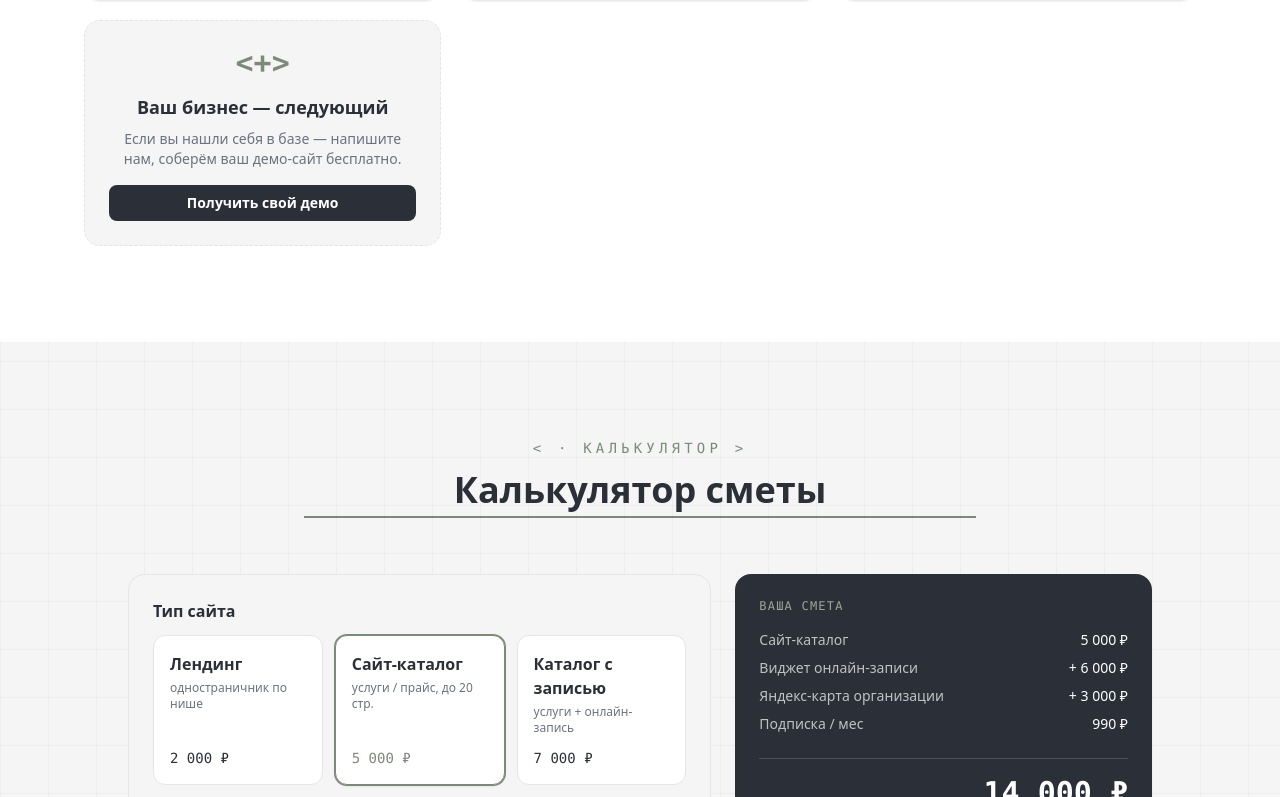
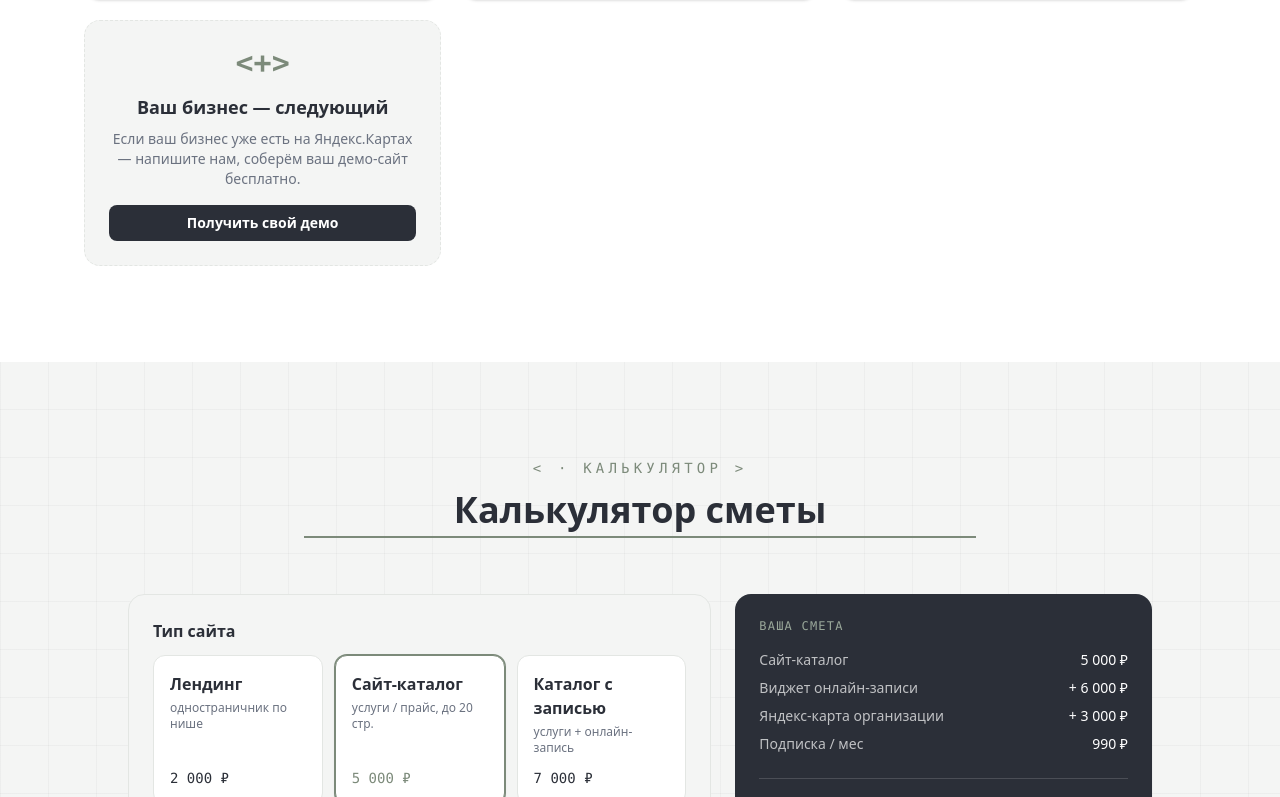
Before and after one commit to flow5651/code10-studio-site, a React (Vite) app: page / in a window 1280 px wide. Shown: the part 3623-4420 px from the top of the page. Built offline with nearby package versions, Linux system fonts and the light colour scheme.

Commit message:
Reword portfolio placeholder without 'base'

```diff
--- a/src/App.tsx
+++ b/src/App.tsx
@@ -459,7 +459,7 @@ export default function App() {
               <div className="font-mono text-3xl font-extrabold text-sage">&lt;+&gt;</div>
               <h3 className="mt-3 text-lg font-bold text-ink">Ваш бизнес — следующий</h3>
               <p className="mt-2 text-sm text-mist">
-                Если вы нашли себя в базе — напишите нам, соберём ваш демо-сайт бесплатно.
+                Если ваш бизнес уже есть на Яндекс.Картах — напишите нам, соберём ваш демо-сайт бесплатно.
               </p>
               <a
                 href="#cta"
```
